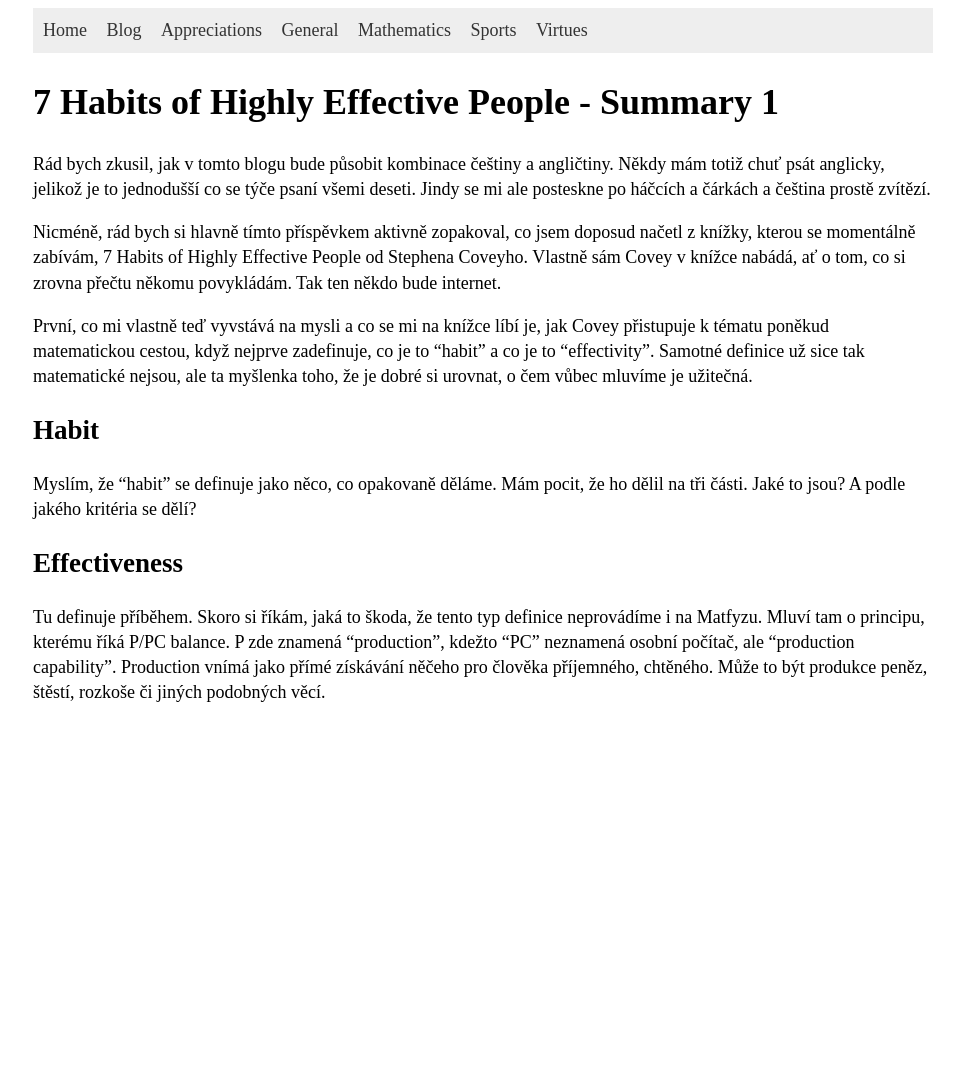
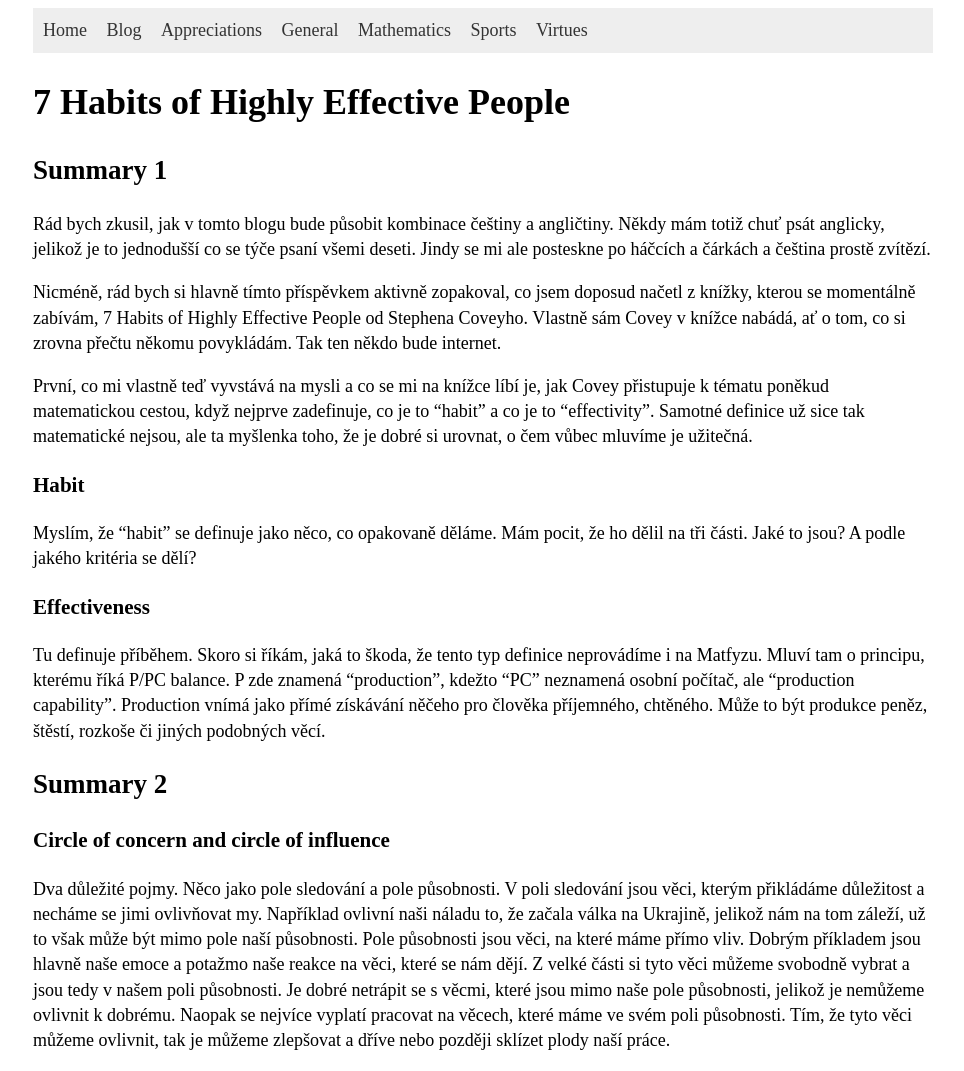
Before and after one commit to hartmaj2/hartmaj2.github.io, a Jekyll site: the page built from _posts/2025-03-24-post.md, in a window 1280 px wide. Shown: the whole page, without its empty margins (157-1121 px from the left). Built offline with Jekyll 4.4.1, drawn with Linux system fonts in a browser that asks for light colours; before the commit the page ends 900 px from its top, so only the background shows below that.

```diff
--- a/_posts/2025-03-24-post.md
+++ b/_posts/2025-03-24-post.md
@@ -1,9 +1,11 @@
 ---
 layout: default
-title: 7HoHEP č.1
+title: Habits of Highly Effective People
 ---
 
-# 7 Habits of Highly Effective People - Summary 1
+# 7 Habits of Highly Effective People
+
+## Summary 1
 
 Rád bych zkusil, jak v tomto blogu bude působit kombinace češtiny a angličtiny. Někdy mám totiž chuť psát anglicky, jelikož je to jednodušší co se týče psaní všemi deseti. Jindy se mi ale posteskne po háčcích a čárkách a čeština prostě zvítězí.
 
@@ -11,10 +13,16 @@ Nicméně, rád bych si hlavně tímto příspěvkem aktivně zopakoval, co jsem
 
 První, co mi vlastně teď vyvstává na mysli a co se mi na knížce líbí je, jak Covey přistupuje k tématu poněkud matematickou cestou, když nejprve zadefinuje, co je to "habit" a co je to "effectivity". Samotné definice už sice tak matematické nejsou, ale ta myšlenka toho, že je dobré si urovnat, o čem vůbec mluvíme je užitečná.
 
-## Habit
+### Habit
 
 Myslím, že "habit" se definuje jako něco, co opakovaně děláme. Mám pocit, že ho dělil na tři části. Jaké to jsou? A podle jakého kritéria se dělí?
 
-## Effectiveness
+### Effectiveness
 
 Tu definuje příběhem. Skoro si říkám, jaká to škoda, že tento typ definice neprovádíme i na Matfyzu. Mluví tam o principu, kterému říká P/PC balance. P zde znamená "production", kdežto "PC" neznamená osobní počítač, ale "production capability". Production vnímá jako přímé získávání něčeho pro člověka příjemného, chtěného. Může to být produkce peněz, štěstí, rozkoše či jiných podobných věcí.
+
+## Summary 2
+
+### Circle of concern and circle of influence
+
+Dva důležité pojmy. Něco jako pole sledování a pole působnosti. V poli sledování jsou věci, kterým přikládáme důležitost a necháme se jimi ovlivňovat my. Například ovlivní naši náladu to, že začala válka na Ukrajině, jelikož nám na tom záleží, už to však může být mimo pole naší působnosti. Pole působnosti jsou věci, na které máme přímo vliv. Dobrým příkladem jsou hlavně naše emoce a potažmo naše reakce na věci, které se nám dějí. Z velké části si tyto věci můžeme svobodně vybrat a jsou tedy v našem poli působnosti. Je dobré netrápit se s věcmi, které jsou mimo naše pole působnosti, jelikož je nemůžeme ovlivnit k dobrému. Naopak se nejvíce vyplatí pracovat na věcech, které máme ve svém poli působnosti. Tím, že tyto věci můžeme ovlivnit, tak je můžeme zlepšovat a dříve nebo později sklízet plody naší práce.
```
